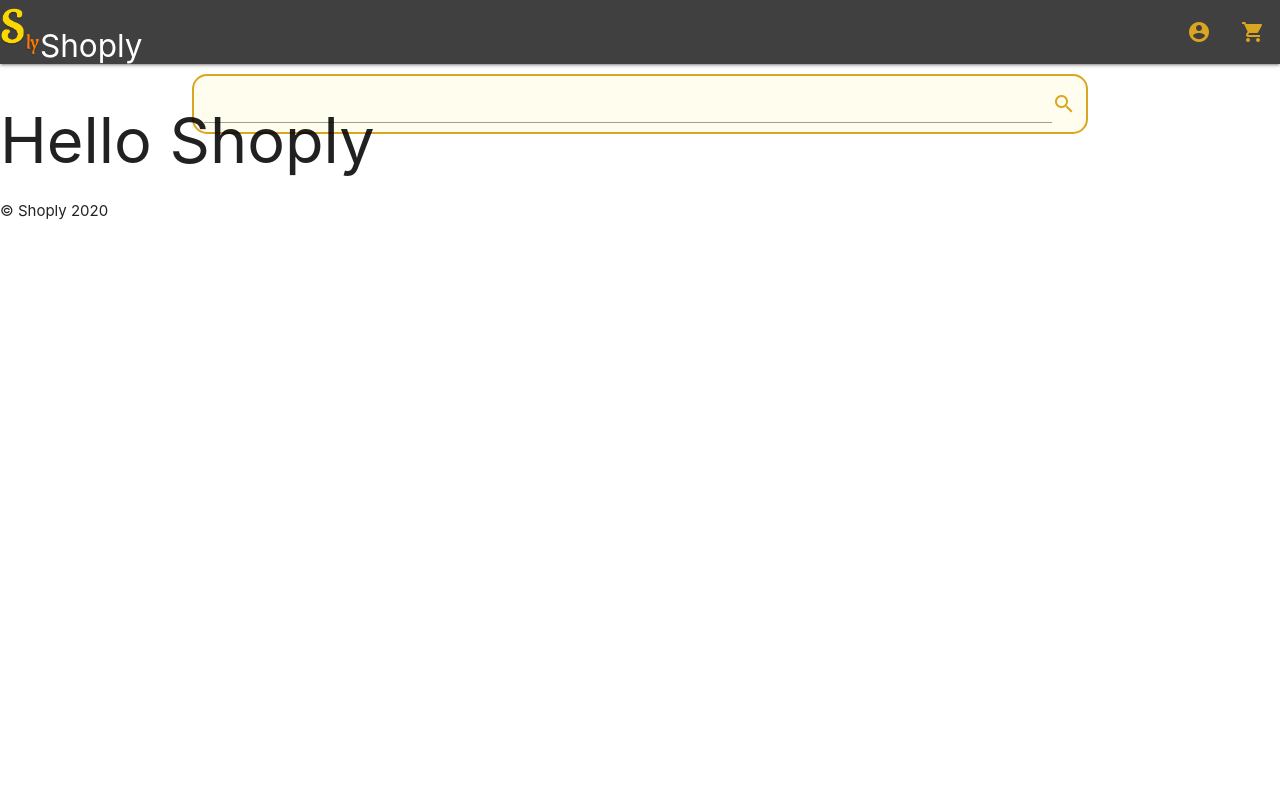
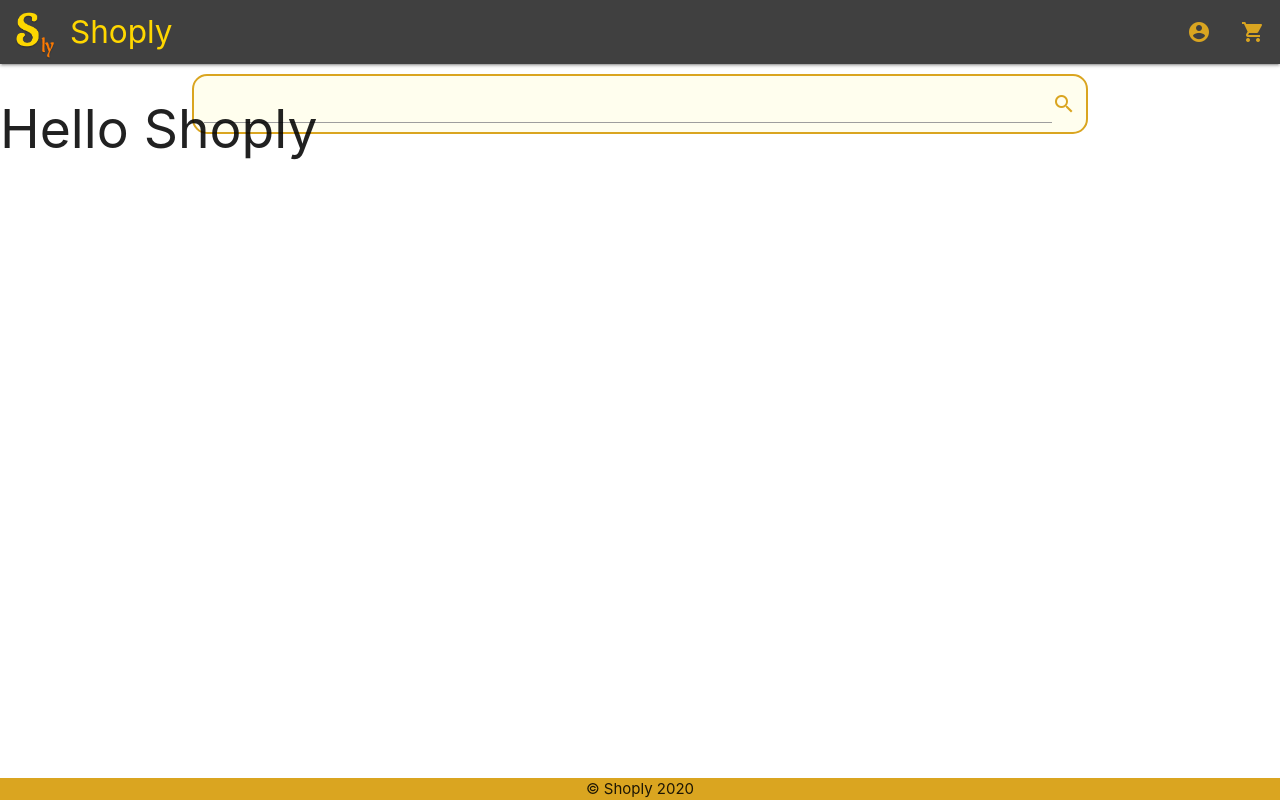
Before and after one commit to Victor-El/shoply, a Django app: page / in a window 1280 px wide. Run offline with Django 3.2, Linux system fonts and the light colour scheme.

Commit message:
adjust footer

```diff
--- a/static/css/base.css
+++ b/static/css/base.css
@@ -7,13 +7,19 @@ nav {
 }
 
 .brand-logo {
-    display: flex;
+    display: flex !important;
     align-items: center;
+    justify-content: space-around;
 }
 
 .brand-logo > img {
     height: inherit;
     width: 40px;
+    margin: 0 15px;
+}
+
+.brand-logo > span {
+    color: gold;
 }
 
 .search-box {
--- a/templates/base/base.html
+++ b/templates/base/base.html
@@ -18,7 +18,7 @@
 
         {% endblock shoply-content %}
     </main>
-    <footer>&copy; Shoply 2020</footer>
+    <footer style="position: fixed; bottom: 0; background-color: goldenrod; width: 100vw; text-align: center;">&copy; Shoply 2020</footer>
     <script src="{% static 'jquery/jquery.js' %}"></script>
     <script src="{% static 'materialize/js/materialize.min.js' %}"></script>
     <script src="{% static 'js/init.js' %}"></script>
--- a/templates/index.html
+++ b/templates/index.html
@@ -1,5 +1,5 @@
 {% extends 'base/base.html' %}
 
 {% block shoply-content %}
-    <h1>Hello Shoply</h1>
+    <h2>Hello Shoply</h1>
 {% endblock %}
```
